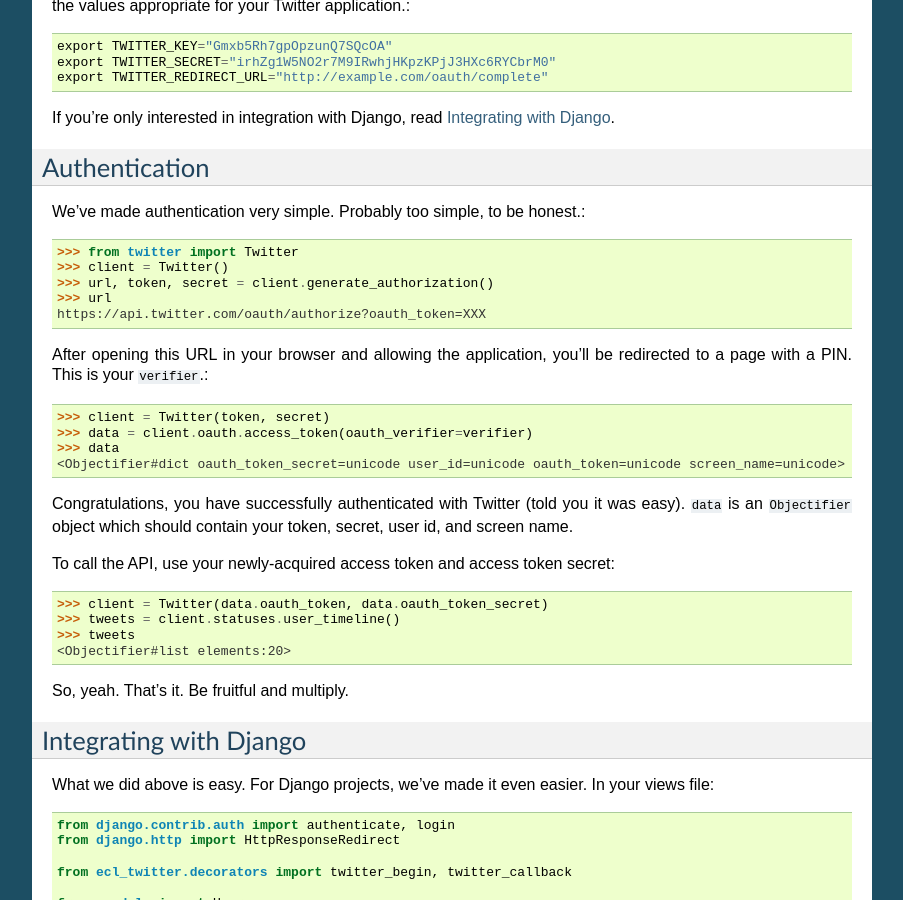
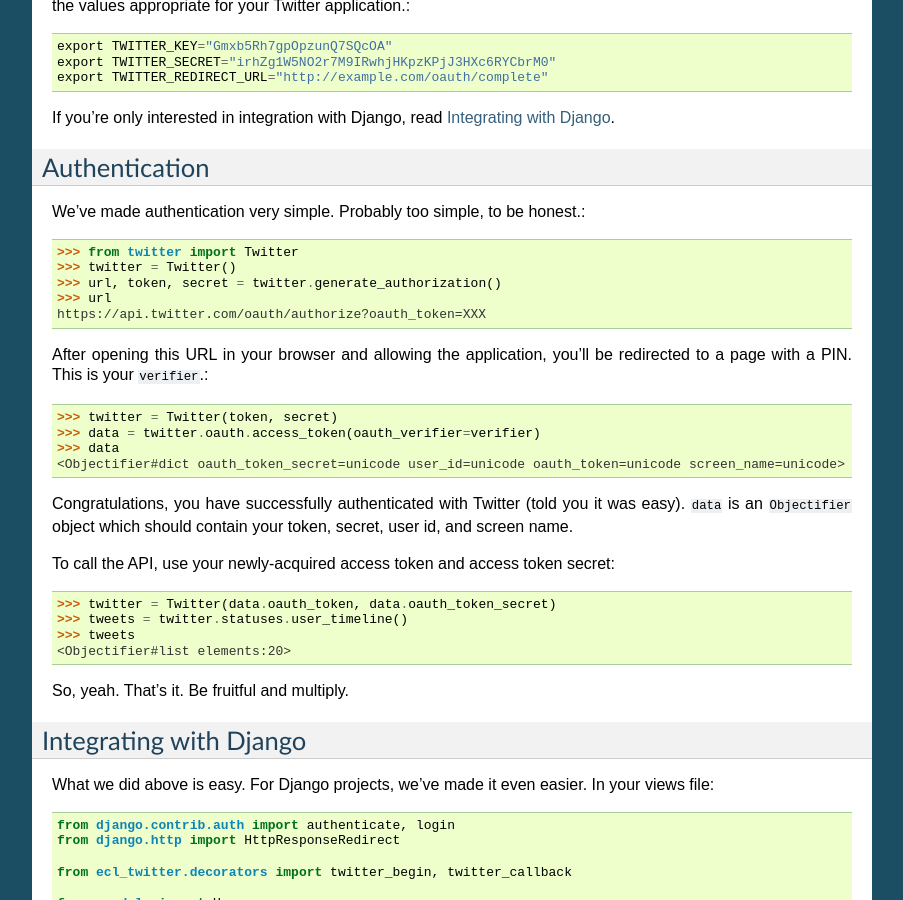
Before and after one commit to elmcitylabs/ECL-Twitter, a Sphinx documentation site: the page built from docs/index.rst, in a window 1280 px wide and 900 px high, scrolled down 485 px. Shown: the whole window, without its empty margins (198-1101 px from the left). Built offline with Sphinx 7.4.7, drawn with Linux system fonts in a browser that asks for light colours; formulas are drawn with MathJax 3.

Commit message:
update docs

```diff
--- a/docs/index.rst
+++ b/docs/index.rst
@@ -48,15 +48,15 @@ Authentication
 We've made authentication very simple. Probably too simple, to be honest.::
 
     >>> from twitter import Twitter
-    >>> client = Twitter()
-    >>> url, token, secret = client.generate_authorization()
+    >>> twitter = Twitter()
+    >>> url, token, secret = twitter.generate_authorization()
     >>> url
     https://api.twitter.com/oauth/authorize?oauth_token=XXX
 
 After opening this URL in your browser and allowing the application, you'll be redirected to a page with a PIN. This is your ``verifier``.::
 
-    >>> client = Twitter(token, secret)
-    >>> data = client.oauth.access_token(oauth_verifier=verifier)
+    >>> twitter = Twitter(token, secret)
+    >>> data = twitter.oauth.access_token(oauth_verifier=verifier)
     >>> data
     <Objectifier#dict oauth_token_secret=unicode user_id=unicode oauth_token=unicode screen_name=unicode>
 
@@ -64,8 +64,8 @@ Congratulations, you have successfully authenticated with Twitter (told you it w
 
 To call the API, use your newly-acquired access token and access token secret::
 
-    >>> client = Twitter(data.oauth_token, data.oauth_token_secret)
-    >>> tweets = client.statuses.user_timeline()
+    >>> twitter = Twitter(data.oauth_token, data.oauth_token_secret)
+    >>> tweets = twitter.statuses.user_timeline()
     >>> tweets
     <Objectifier#list elements:20>
 
```
